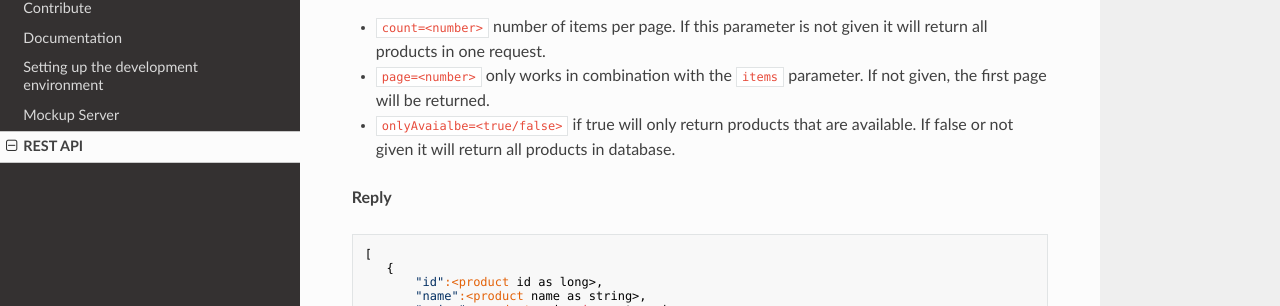
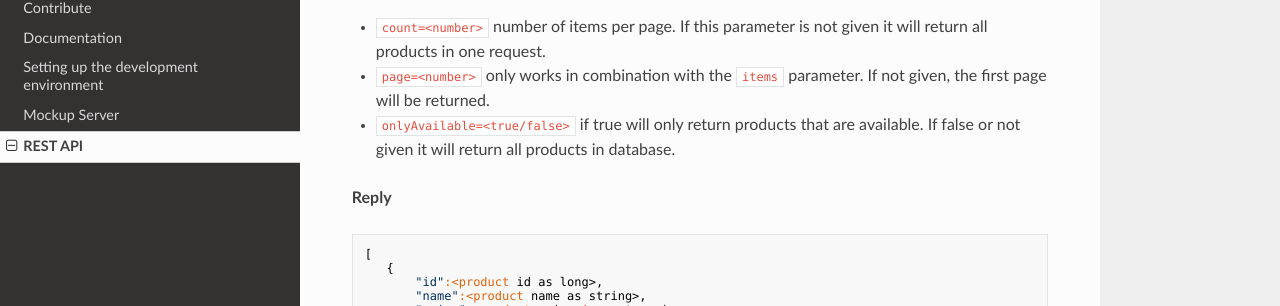
Before and after one commit to FSIN-ohm/Matomat-Documentation, an MkDocs documentation site: the page built from docs/rest_api.md, in a window 1280 px wide and 900 px high, scrolled down 5487 px. Shown: the part 141-447 px from the top of the window. Built offline with MkDocs 1.6.1, drawn with Linux system fonts in a browser that asks for light colours; nearby versions of some CDN libraries.

Commit message:
fis spelling error

````diff
--- a/docs/rest_api.md
+++ b/docs/rest_api.md
@@ -260,7 +260,7 @@
 
 - `count=<number>` number of items per page. If this parameter is not given it will return all products in one request.
 - `page=<number>` only works in combination with the `items` parameter. If not given, the first page will be returned.
-- `onlyAvaialbe=<true/false>` if true will only return products that are available. If false or not given it will return all products in database.
+- `onlyAvailable=<true/false>` if true will only return products that are available. If false or not given it will return all products in database.
 
 __Reply__
 ```
````
